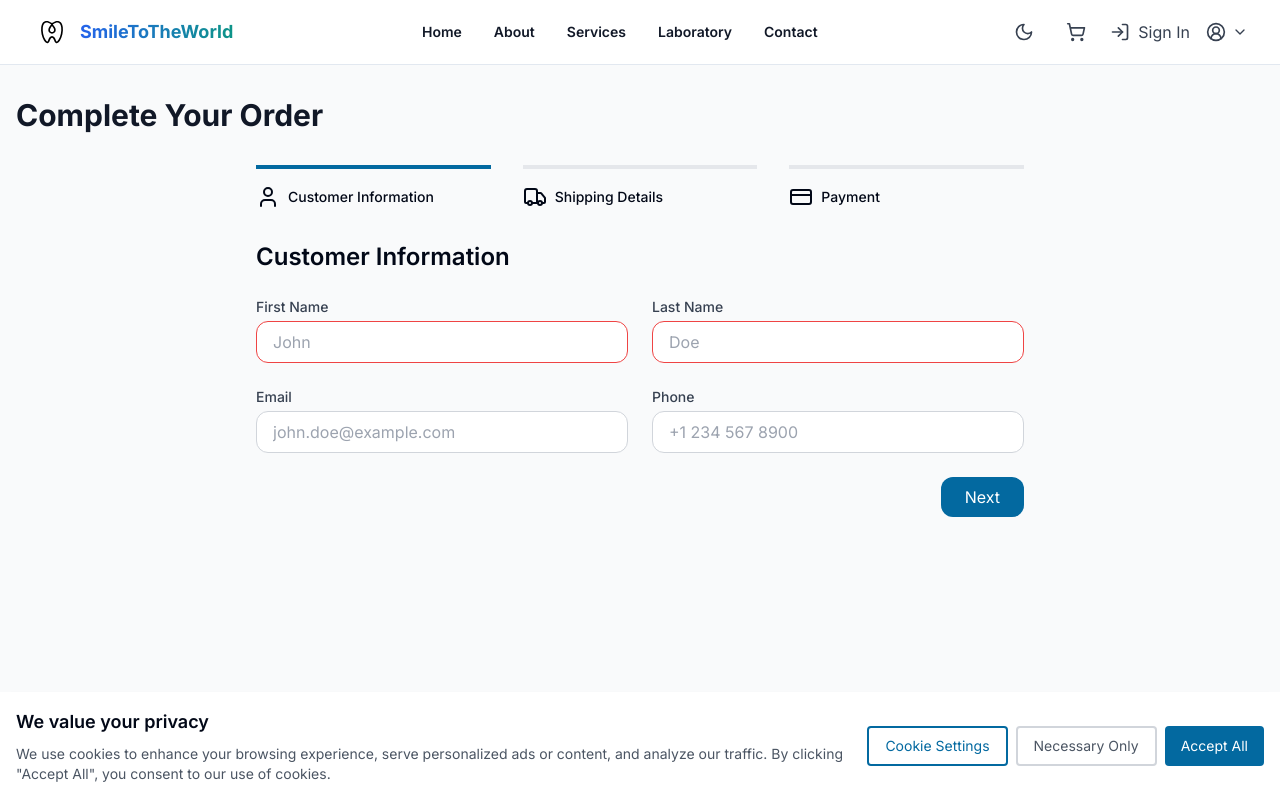
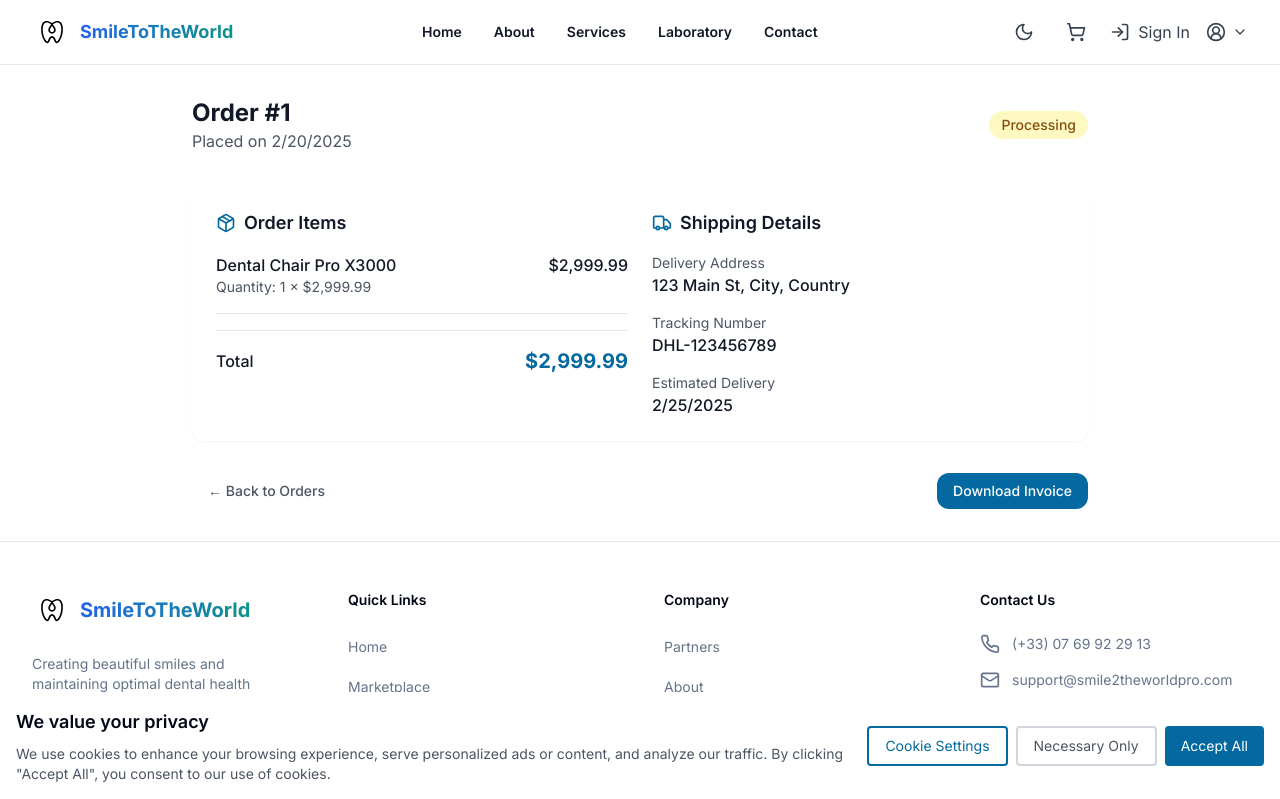
Before and after one commit to mehdi-berel/smiletotheworldpro, a Next.js app: page /order/1 in a window 1280 px wide. Shown: the top 799 px of the page. Built offline with nearby package versions, Linux system fonts and the light colour scheme.

Commit message:
fixes
fixes

```diff
--- /dev/null
+++ b/src/app/order/[id]/OrderDetails.tsx
@@ -0,0 +1,202 @@
+'use client';
+
+import { useEffect, useState } from 'react';
+import { motion } from 'framer-motion';
+import { Package, Truck } from 'lucide-react';
+import { Order, OrderStatus } from './types';
+
+interface OrderDetailsProps {
+  orderId: string;
+}
+
+const statusStyles: Record<OrderStatus, { bg: string; text: string }> = {
+  processing: {
+    bg: 'bg-yellow-100 dark:bg-yellow-800/20',
+    text: 'text-yellow-800 dark:text-yellow-400'
+  },
+  shipped: {
+    bg: 'bg-blue-100 dark:bg-blue-800/20',
+    text: 'text-blue-800 dark:text-blue-400'
+  },
+  delivered: {
+    bg: 'bg-green-100 dark:bg-green-800/20',
+    text: 'text-green-800 dark:text-green-400'
+  }
+};
+
+export default function OrderDetails({ orderId }: OrderDetailsProps) {
+  const [isLoading, setIsLoading] = useState(true);
+  const [order, setOrder] = useState<Order | null>(null);
+  const [error, setError] = useState<string | null>(null);
+
+  useEffect(() => {
+    async function fetchOrder() {
+      try {
+        setIsLoading(true);
+        setError(null);
+        // TODO: Replace with actual API call
+        const mockOrder: Order = {
+          id: orderId,
+          status: 'processing',
+          date: new Date().toISOString(),
+          total: 2999.99,
+          items: [
+            {
+              name: 'Dental Chair Pro X3000',
+              quantity: 1,
+              price: 2999.99,
+              image: '/placeholder.jpg'
+            }
+          ],
+          shipping: {
+            address: '123 Main St, City, Country',
+            tracking: 'DHL-123456789',
+            estimatedDelivery: new Date(Date.now() + 5 * 24 * 60 * 60 * 1000).toISOString()
+          }
+        };
+        setOrder(mockOrder);
+      } catch (err) {
+        console.error('Error fetching order:', err);
+        setError('Failed to load order details. Please try again later.');
+      } finally {
+        setIsLoading(false);
+      }
+    }
+
+    if (orderId) {
+      fetchOrder();
+    }
+  }, [orderId]);
+
+  if (isLoading) {
+    return (
+      <div className="container mx-auto px-4 py-8">
+        <div className="max-w-4xl mx-auto">
+          <div className="animate-pulse space-y-4">
+            <div className="h-8 bg-gray-200 dark:bg-gray-700 rounded w-1/4"></div>
+            <div className="h-4 bg-gray-200 dark:bg-gray-700 rounded w-1/3"></div>
+            <div className="space-y-3">
+              <div className="h-4 bg-gray-200 dark:bg-gray-700 rounded"></div>
+              <div className="h-4 bg-gray-200 dark:bg-gray-700 rounded w-5/6"></div>
+            </div>
+          </div>
+        </div>
+      </div>
+    );
+  }
+
+  if (error) {
+    return (
+      <div className="container mx-auto px-4 py-8">
+        <div className="max-w-4xl mx-auto text-center">
+          <p className="text-red-600 dark:text-red-400">{error}</p>
+        </div>
+      </div>
+    );
+  }
+
+  if (!order) {
+    return (
+      <div className="container mx-auto px-4 py-8">
+        <div className="max-w-4xl mx-auto text-center">
+          <p className="text-gray-600 dark:text-gray-400">Order not found</p>
+        </div>
+      </div>
+    );
+  }
+
+  const statusStyle = statusStyles[order.status];
+
+  return (
+    <div className="container mx-auto px-4 py-8">
+      <motion.div
+        initial={{ opacity: 0, y: 20 }}
+        animate={{ opacity: 1, y: 0 }}
+        className="max-w-4xl mx-auto space-y-8"
+      >
+        <div className="flex flex-col md:flex-row justify-between items-start md:items-center gap-4">
+          <div>
+            <h1 className="text-2xl font-bold text-gray-900 dark:text-white">
+              Order #{order.id}
+            </h1>
+            <p className="text-gray-600 dark:text-gray-400">
+              Placed on {new Date(order.date).toLocaleDateString()}
+            </p>
+          </div>
+          <div className="flex items-center gap-2">
+            <span className={`px-3 py-1 text-sm font-medium rounded-full ${statusStyle.bg} ${statusStyle.text}`}>
+              {order.status.charAt(0).toUpperCase() + order.status.slice(1)}
+            </span>
+          </div>
+        </div>
+
+        <div className="bg-white dark:bg-gray-800 rounded-lg shadow-sm p-6 space-y-6">
+          <div className="grid grid-cols-1 md:grid-cols-2 gap-6">
+            <div>
+              <h2 className="text-lg font-semibold text-gray-900 dark:text-white mb-4 flex items-center gap-2">
+                <Package className="w-5 h-5 text-primary" />
+                Order Items
+              </h2>
+              {order.items.map((item, index) => (
+                <div key={index} className="flex items-start gap-4 pb-4 border-b border-gray-200 dark:border-gray-700">
+                  <div className="flex-1">
+                    <h3 className="font-medium text-gray-900 dark:text-white">{item.name}</h3>
+                    <p className="text-sm text-gray-600 dark:text-gray-400">
+                      Quantity: {item.quantity} × ${item.price.toLocaleString()}
+                    </p>
+                  </div>
+                  <p className="font-medium text-gray-900 dark:text-white">
+                    ${(item.quantity * item.price).toLocaleString()}
+                  </p>
+                </div>
+              ))}
+              <div className="mt-4 flex justify-between items-center pt-4 border-t border-gray-200 dark:border-gray-700">
+                <span className="font-medium text-gray-900 dark:text-white">Total</span>
+                <span className="text-xl font-bold text-primary">
+                  ${order.total.toLocaleString()}
+                </span>
+              </div>
+            </div>
+
+            <div>
+              <h2 className="text-lg font-semibold text-gray-900 dark:text-white mb-4 flex items-center gap-2">
+                <Truck className="w-5 h-5 text-primary" />
+                Shipping Details
+              </h2>
+              <div className="space-y-4">
+                <div>
+                  <p className="text-sm text-gray-600 dark:text-gray-400">Delivery Address</p>
+                  <p className="font-medium text-gray-900 dark:text-white">{order.shipping.address}</p>
+                </div>
+                <div>
+                  <p className="text-sm text-gray-600 dark:text-gray-400">Tracking Number</p>
+                  <p className="font-medium text-gray-900 dark:text-white">{order.shipping.tracking}</p>
+                </div>
+                <div>
+                  <p className="text-sm text-gray-600 dark:text-gray-400">Estimated Delivery</p>
+                  <p className="font-medium text-gray-900 dark:text-white">
+                    {new Date(order.shipping.estimatedDelivery).toLocaleDateString()}
+                  </p>
+                </div>
+              </div>
+            </div>
+          </div>
+        </div>
+
+        <div className="flex justify-between items-center">
+          <button
+            onClick={() => window.history.back()}
+            className="px-4 py-2 text-sm font-medium text-gray-600 hover:text-gray-900 dark:text-gray-400 dark:hover:text-white transition-colors"
+          >
+            ← Back to Orders
+          </button>
+          <button
+            className="px-4 py-2 text-sm font-medium text-white bg-primary hover:bg-primary/90 rounded-lg transition-colors"
+          >
+            Download Invoice
+          </button>
+        </div>
+      </motion.div>
+    </div>
+  );
+}
--- a/src/app/order/[id]/page.tsx
+++ b/src/app/order/[id]/page.tsx
@@ -1,26 +1,20 @@
-import { type Metadata } from 'next'
-import OrderProcess from '@/app/components/order/OrderProcess'
+import { Metadata } from 'next';
+import OrderDetails from './OrderDetails';
+import { notFound } from 'next/navigation';
+
+interface Props {
+  params: { id: string };
+}
 
 export const metadata: Metadata = {
-  title: 'Order Process - SmileToTheWorld',
-  description: 'Complete your order with SmileToTheWorld',
+  title: 'Order Details - SmileToTheWorld',
+  description: 'View your order details and tracking information',
+};
+
+export default async function Page({ params }: Props) {
+  if (!params.id) {
+    notFound();
+  }
+
+  return <OrderDetails orderId={params.id} />;
 }
-
-interface PageProps {
-  params: {
-    id: string
-  }
-}
-
-export default function Page({ params }: PageProps) {
-  return (
-    <div className="min-h-screen bg-gray-50 dark:bg-gray-900 py-8">
-      <div className="container mx-auto px-4">
-        <h1 className="text-3xl font-bold text-gray-900 dark:text-white mb-8">
-          Complete Your Order
-        </h1>
-        <OrderProcess id={params.id} />
-      </div>
-    </div>
-  )
-}
--- a/src/app/order/[id]/success/page.tsx
+++ b/src/app/order/[id]/success/page.tsx
@@ -1,47 +1,49 @@
-import { Metadata } from 'next'
-import Link from 'next/link'
-import { CheckCircle } from 'lucide-react'
+import { Metadata } from 'next';
+import Link from 'next/link';
+import { CheckCircle } from 'lucide-react';
+import { notFound } from 'next/navigation';
+
+interface Props {
+  params: { id: string };
+}
 
 export const metadata: Metadata = {
-  title: 'Order Successful | DentistDesign',
+  title: 'Order Success - SmileToTheWorld',
   description: 'Your order has been successfully placed',
-}
+};
 
-type OrderSuccessPageProps = {
-  params: {
-    id: string
-  }
-}
-
-export default function OrderSuccessPage({ params }: OrderSuccessPageProps) {
-  if (!params?.id) {
-    return <div>Invalid order ID</div>
+export default function OrderSuccessPage({ params }: Props) {
+  if (!params.id) {
+    notFound();
   }
 
   return (
-    <div className="min-h-screen bg-gray-50 dark:bg-gray-900 py-16">
-      <div className="container mx-auto px-4">
-        <div className="max-w-lg mx-auto text-center">
+    <div className="container mx-auto px-4 py-16">
+      <div className="max-w-2xl mx-auto text-center">
         <div className="mb-8 flex justify-center">
           <CheckCircle className="w-16 h-16 text-green-500" />
         </div>
-          <h1 className="text-3xl font-bold mb-4 text-gray-900 dark:text-white">Order Successful!</h1>
-          <p className="text-gray-600 dark:text-gray-300 mb-8">
-            Thank you for your order. We have sent a confirmation email with your order details.
+        <h1 className="text-3xl font-bold text-gray-900 dark:text-white mb-4">
+          Order Successfully Placed!
+        </h1>
+        <p className="text-lg text-gray-600 dark:text-gray-400 mb-8">
+          Thank you for your order. Your order number is #{params.id}
         </p>
-          <div className="space-y-4">
-            <p className="text-gray-600 dark:text-gray-300">
-              Order ID: <span className="font-medium">{params.id}</span>
-            </p>
+        <div className="flex flex-col sm:flex-row gap-4 justify-center">
           <Link
-              href="/marketplace"
-              className="inline-block px-6 py-3 bg-primary text-white rounded-lg hover:bg-primary-dark transition-colors"
+            href={`/order/${params.id}`}
+            className="inline-flex items-center justify-center px-6 py-3 text-base font-medium text-white bg-primary hover:bg-primary/90 rounded-lg transition-colors"
           >
-              Continue Shopping
+            View Order Details
+          </Link>
+          <Link
+            href="/profile/orders"
+            className="inline-flex items-center justify-center px-6 py-3 text-base font-medium text-gray-700 dark:text-gray-200 bg-gray-100 dark:bg-gray-800 hover:bg-gray-200 dark:hover:bg-gray-700 rounded-lg transition-colors"
+          >
+            View All Orders
           </Link>
         </div>
       </div>
     </div>
-    </div>
-  )
+  );
 }
--- /dev/null
+++ b/src/app/order/[id]/types.ts
@@ -0,0 +1,23 @@
+export type OrderStatus = 'processing' | 'shipped' | 'delivered';
+
+export interface OrderItem {
+  name: string;
+  quantity: number;
+  price: number;
+  image: string;
+}
+
+export interface ShippingDetails {
+  address: string;
+  tracking: string;
+  estimatedDelivery: string;
+}
+
+export interface Order {
+  id: string;
+  status: OrderStatus;
+  date: string;
+  total: number;
+  items: OrderItem[];
+  shipping: ShippingDetails;
+}
```
Also changed, not shown: next.config.js (+12 -9 lines), package.json (+21 -13 lines), vercel.json (added), 1 other file (tests, documents, lock files or other folders). Lines whose indentation alone changed are shown as unchanged.
